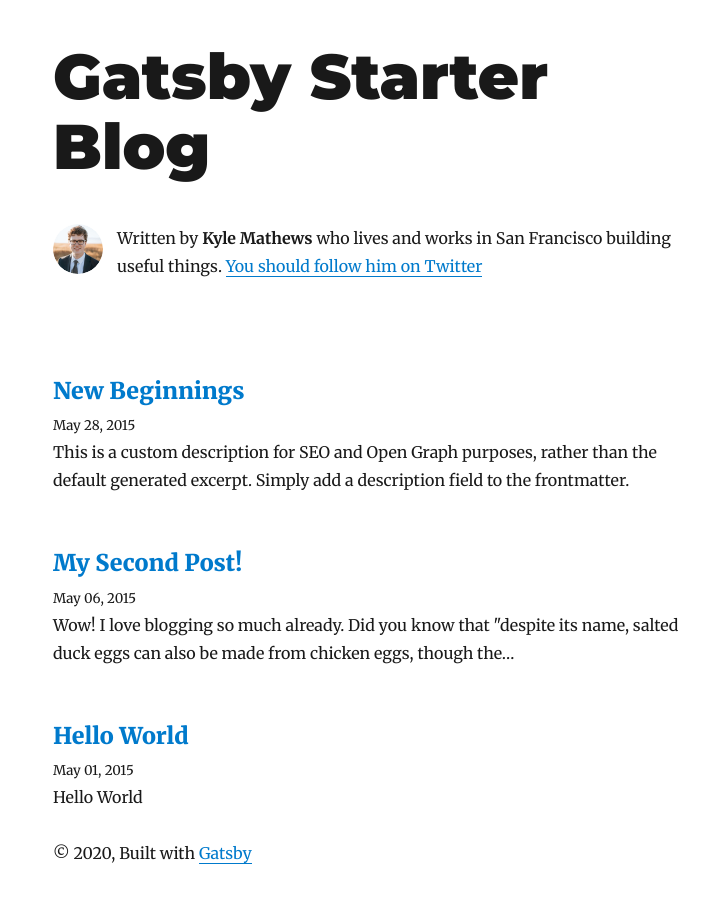
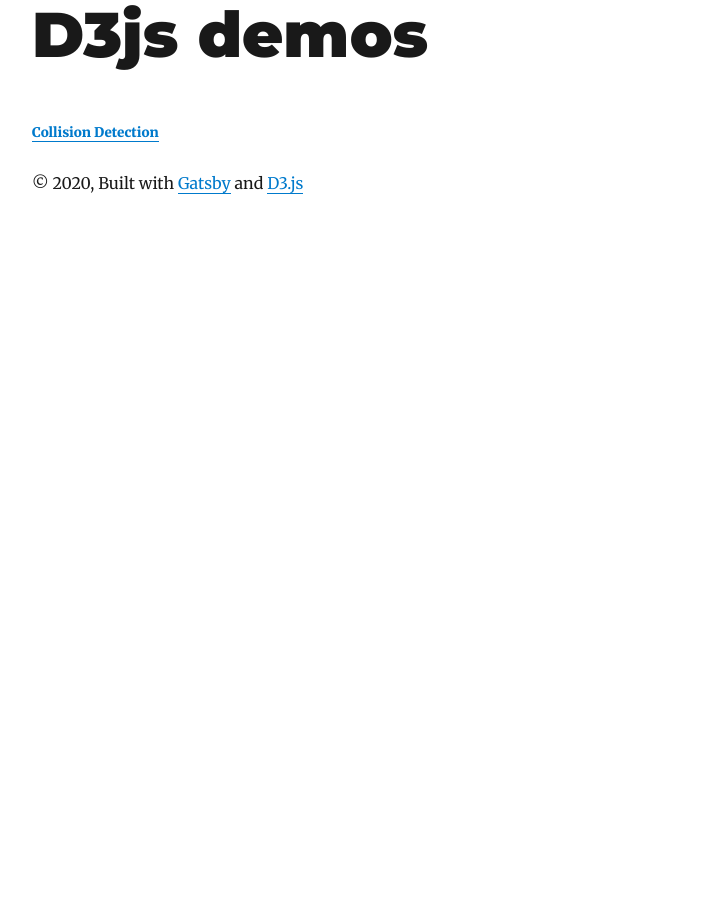
Before and after one commit to sytanta/d3js-demos, a Gatsby site: page / in a window 1280 px wide. Shown: the whole page, without its empty margins (272-981 px from the left). After the commit the page ends 800 px from the top, so only its background shows below. Built offline with nearby package versions, Linux system fonts and the light colour scheme; Gatsby itself is replaced by a stand-in of ours; some packages are replaced by stand-ins of ours.

Commit message:
first commit

```diff
--- a/gatsby-config.js
+++ b/gatsby-config.js
@@ -1,12 +1,9 @@
 module.exports = {
   siteMetadata: {
-    title: `Gatsby Starter Blog`,
-    author: `Kyle Mathews`,
-    description: `A starter blog demonstrating what Gatsby can do.`,
-    siteUrl: `https://gatsby-starter-blog-demo.netlify.com/`,
-    social: {
-      twitter: `kylemathews`,
-    },
+    title: `D3js demos`,
+    author: `Ta Sy Tan`,
+    description: `New and rewritten D3js demos in the latest version`,
+    siteUrl: `https://d3js-demos.netlify.com/`,
   },
   plugins: [
     {
--- a/src/components/bio.js
+++ /dev/null
@@ -1,68 +0,0 @@
-/**
- * Bio component that queries for data
- * with Gatsby's useStaticQuery component
- *
- * See: https://www.gatsbyjs.org/docs/use-static-query/
- */
-
-import React from "react"
-import { useStaticQuery, graphql } from "gatsby"
-import Image from "gatsby-image"
-
-import { rhythm } from "../utils/typography"
-
-const Bio = () => {
-  const data = useStaticQuery(graphql`
-    query BioQuery {
-      avatar: file(absolutePath: { regex: "/profile-pic.jpg/" }) {
-        childImageSharp {
-          fixed(width: 50, height: 50) {
-            ...GatsbyImageSharpFixed
-          }
-        }
-      }
-      site {
-        siteMetadata {
-          author
-          social {
-            twitter
-          }
-        }
-      }
-    }
-  `)
-
-  const { author, social } = data.site.siteMetadata
-  return (
-    <div
-      style={{
-        display: `flex`,
-        marginBottom: rhythm(2.5),
-      }}
-    >
-      <Image
-        fixed={data.avatar.childImageSharp.fixed}
-        alt={author}
-        style={{
-          marginRight: rhythm(1 / 2),
-          marginBottom: 0,
-          minWidth: 50,
-          borderRadius: `100%`,
-        }}
-        imgStyle={{
-          borderRadius: `50%`,
-        }}
-      />
-      <p>
-        Written by <strong>{author}</strong> who lives and works in San
-        Francisco building useful things.
-        {` `}
-        <a href={`https://twitter.com/${social.twitter}`}>
-          You should follow him on Twitter
-        </a>
-      </p>
-    </div>
-  )
-}
-
-export default Bio
--- a/src/components/layout.js
+++ b/src/components/layout.js
@@ -9,7 +9,17 @@
     const rootPath = `${__PATH_PREFIX__}/`
     let header
 
-    if (location.pathname === rootPath) {
+    const isRootPath = location.pathname === rootPath
+
+    const mainSectionStyle = isRootPath ?
+      {} :
+      {
+        display: `flex`,
+        justifyContent: `center`,
+        alignContent: `center`
+      }
+
+    if (isRootPath) {
       header = (
         <h1
           style={{
@@ -51,21 +61,23 @@
         </h3>
       )
     }
+
     return (
       <div
         style={{
           marginLeft: `auto`,
           marginRight: `auto`,
-          maxWidth: rhythm(24),
-          padding: `${rhythm(1.5)} ${rhythm(3 / 4)}`,
+          maxWidth: rhythm(24)
         }}
       >
         <header>{header}</header>
-        <main>{children}</main>
+        <main style={mainSectionStyle}>{children}</main>
         <footer>
           © {new Date().getFullYear()}, Built with
           {` `}
-          <a href="https://www.gatsbyjs.org">Gatsby</a>
+          <a href="https://www.gatsbyjs.org">Gatsby</a> and
+          {` `}
+          <a href="https://d3js.org/">D3.js</a>
         </footer>
       </div>
     )
--- a/src/pages/index.js
+++ b/src/pages/index.js
@@ -1,47 +1,18 @@
 import React from "react"
 import { Link, graphql } from "gatsby"
 
-import Bio from "../components/bio"
 import Layout from "../components/layout"
 import SEO from "../components/seo"
-import { rhythm } from "../utils/typography"
 
 class BlogIndex extends React.Component {
   render() {
     const { data } = this.props
     const siteTitle = data.site.siteMetadata.title
-    const posts = data.allMarkdownRemark.edges
 
     return (
       <Layout location={this.props.location} title={siteTitle}>
-        <SEO title="All posts" />
-        <Bio />
-        {posts.map(({ node }) => {
-          const title = node.frontmatter.title || node.fields.slug
-          return (
-            <article key={node.fields.slug}>
-              <header>
-                <h3
-                  style={{
-                    marginBottom: rhythm(1 / 4),
-                  }}
-                >
-                  <Link style={{ boxShadow: `none` }} to={node.fields.slug}>
-                    {title}
-                  </Link>
-                </h3>
-                <small>{node.frontmatter.date}</small>
-              </header>
-              <section>
-                <p
-                  dangerouslySetInnerHTML={{
-                    __html: node.frontmatter.description || node.excerpt,
-                  }}
-                />
-              </section>
-            </article>
-          )
-        })}
+        <SEO title={siteTitle} />
+        <h5><Link to="/collision-detection">Collision Detection</Link></h5>
       </Layout>
     )
   }
@@ -56,20 +27,5 @@
         title
       }
     }
-    allMarkdownRemark(sort: { fields: [frontmatter___date], order: DESC }) {
-      edges {
-        node {
-          excerpt
-          fields {
-            slug
-          }
-          frontmatter {
-            date(formatString: "MMMM DD, YYYY")
-            title
-            description
-          }
-        }
-      }
-    }
   }
 `
--- a/src/templates/blog-post.js
+++ b/src/templates/blog-post.js
@@ -1,7 +1,6 @@
 import React from "react"
 import { Link, graphql } from "gatsby"
 
-import Bio from "../components/bio"
 import Layout from "../components/layout"
 import SEO from "../components/seo"
 import { rhythm, scale } from "../utils/typography"
@@ -45,7 +44,6 @@
             }}
           />
           <footer>
-            <Bio />
           </footer>
         </article>
 
```
Also changed, not shown: package.json (+7 -6 lines), src/pages/collision-detection.js (added, +131 -0 lines), 1 other file.
